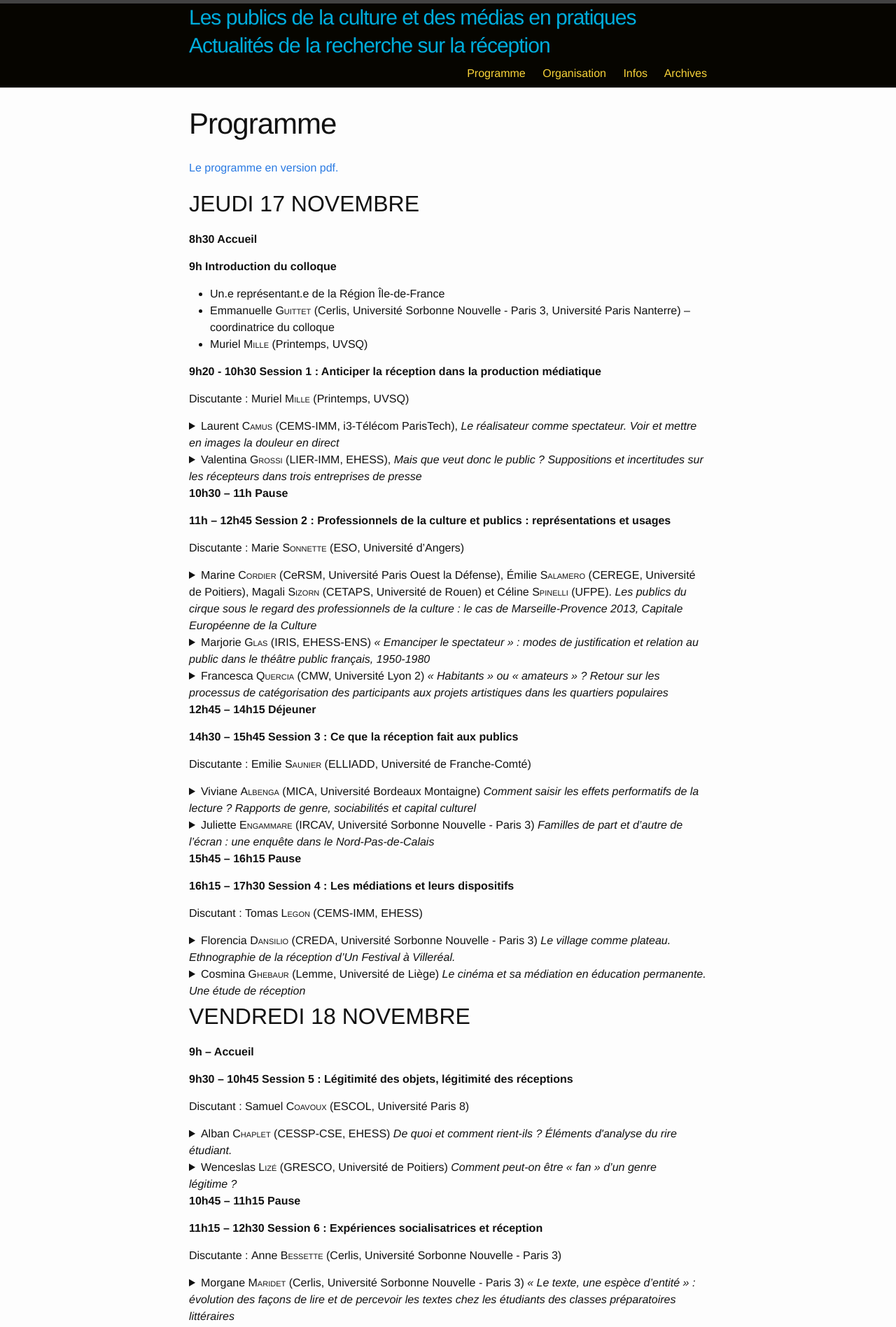
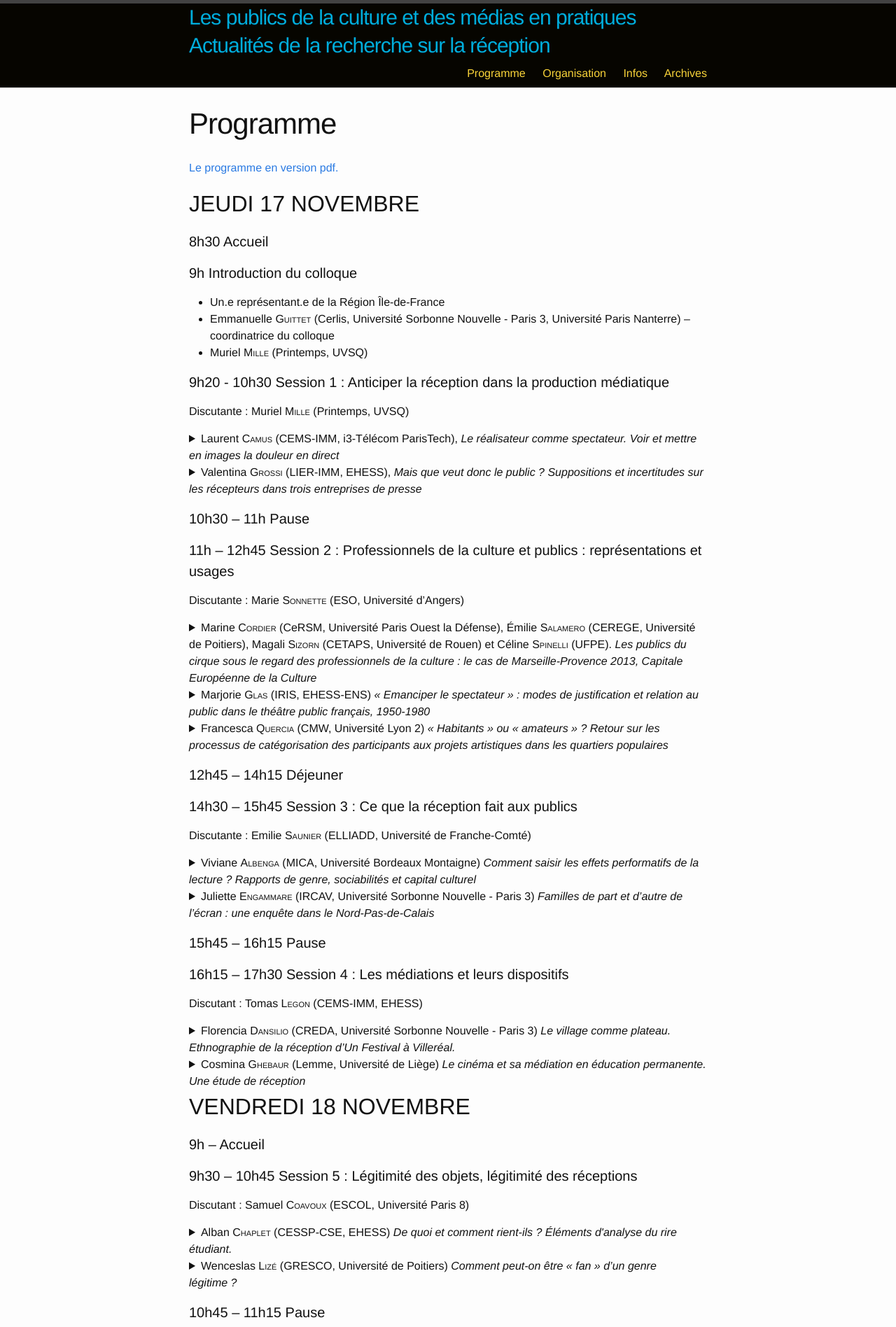
Before and after one commit to rt14-afs/rt14-afs.github.io, a Jekyll site: the page built from programme.md, in a window 1280 px wide. Shown: the top 1896 px of the page at 70% size. Built offline with Jekyll 4.4.1, drawn with Linux system fonts in a browser that asks for light colours.

Commit message:
fixed title spacing

```diff
--- a/_sass/_base.scss
+++ b/_sass/_base.scss
@@ -21,6 +21,10 @@ details p {
     margin-left: 30px;
     margin-right: 30px;
     text-align: justify;
+}
+
+h4 {
+    margin-top: 15px;
 }
 
 .author-name {
--- a/programme.md
+++ b/programme.md
@@ -8,16 +8,16 @@ permalink: /programme/
 
 ## JEUDI 17 NOVEMBRE
 
-**8h30 Accueil**
+#### 8h30 Accueil
 
-**9h Introduction du colloque**
+#### 9h Introduction du colloque
 
 + Un.e représentant.e de la Région Île-de-France
 + Emmanuelle <span class="author-name">Guittet</span> (Cerlis, Université Sorbonne Nouvelle - Paris 3, Université Paris Nanterre) – coordinatrice du colloque
 + Muriel <span class="author-name">Mille</span> (Printemps, UVSQ)
 
 
-**9h20 - 10h30 Session 1 : Anticiper la réception dans la production médiatique**
+#### 9h20 - 10h30 Session 1 : Anticiper la réception dans la production médiatique
 
 Discutante : Muriel <span class="author-name">Mille</span> (Printemps, UVSQ)
 
@@ -32,9 +32,9 @@ La présente contribution interrogera la distinction entre émission et récepti
 </p></details>
 
 
-**10h30 – 11h Pause**
+#### 10h30 – 11h Pause
 
-**11h – 12h45 Session 2 : Professionnels de la culture et publics : représentations et usages**
+#### 11h – 12h45 Session 2 : Professionnels de la culture et publics : représentations et usages
 
 Discutante : Marie <span class="author-name">Sonnette</span> (ESO, Université d’Angers)
 
@@ -54,9 +54,9 @@ En s’appuyant sur une enquête ethnographique réalisée dans des compagnies d
 </p></details>
 
 
-**12h45 – 14h15 Déjeuner**
+#### 12h45 – 14h15 Déjeuner
 
-**14h30 – 15h45 Session 3 : Ce que la réception fait aux publics **
+#### 14h30 – 15h45 Session 3 : Ce que la réception fait aux publics
 
 Discutante : Emilie <span class="author-name">Saunier</span> (ELLIADD, Université de Franche-Comté)
 
@@ -70,9 +70,9 @@ Déclarer que les séries télévisées sont à la mode est un lieu commun. Mais
 </p></details>
 
 
-**15h45 – 16h15 Pause**
+#### 15h45 – 16h15 Pause
 
-**16h15 – 17h30 Session 4 : Les médiations et leurs dispositifs**
+#### 16h15 – 17h30 Session 4 : Les médiations et leurs dispositifs
 
 Discutant : Tomas <span class="author-name">Legon</span> (CEMS-IMM, EHESS)
 
@@ -88,9 +88,9 @@ Cette communication s’intéressera à la médiation mise en œuvre par des pro
 
 ## VENDREDI 18 NOVEMBRE
 
-**9h – Accueil**
+#### 9h – Accueil
 
-**9h30 – 10h45 Session 5 : Légitimité des objets, légitimité des réceptions**
+#### 9h30 – 10h45 Session 5 : Légitimité des objets, légitimité des réceptions
 
 Discutant : Samuel <span class="author-name">Coavoux</span> (ESCOL, Université Paris 8)
 
@@ -104,9 +104,9 @@ Dans les travaux sur la réception, la figure de l’amateur éclairé s’oppos
 </p></details>
 
 
-**10h45 – 11h15 Pause**
+#### 10h45 – 11h15 Pause
 
-**11h15 – 12h30 Session 6 : Expériences socialisatrices et réception**
+#### 11h15 – 12h30 Session 6 : Expériences socialisatrices et réception
 
 Discutante : Anne <span class="author-name">Bessette</span> (Cerlis, Université Sorbonne Nouvelle - Paris 3)
 
@@ -120,9 +120,9 @@ Cette communication explorera le potentiel d’une approche du goût musical et
 </p></details>
 
 
-**12h30 – 14h Déjeuner**
+#### 12h30 – 14h Déjeuner
 
-**14h – 15h45 Session 7 : Réception et sociabilités**
+#### 14h – 15h45 Session 7 : Réception et sociabilités
 
 Discutante : Emmanuelle <span class="author-name">Guittet</span> (Cerlis, Université Sorbonne Nouvelle - Paris 3, Université Paris Nanterre)
 
@@ -141,9 +141,9 @@ Ma communication porte sur les formes de sociabilité lectorale en ligne au sein
 </p></details>
 
 
-**15H45 – 16h15 Pause**
+#### 15H45 – 16h15 Pause
 
-**16h15 – 17h30 Session 8 : Attention et engagement des publics de séries télévisées**
+#### 16h15 – 17h30 Session 8 : Attention et engagement des publics de séries télévisées
 
 Discutante : Anne-Sophie <span class="author-name">Béliard</span> (PACTE, Université Grenoble Alpes)
 
@@ -158,9 +158,9 @@ Déclarer que les séries télévisées sont à la mode est un lieu commun. Mais
 </p></details>
 
 
-**17h30 Conclusion du colloque**
+#### 17h30 Conclusion du colloque
 
 + Samuel <span class="author-name">Bouron</span> (IRISSO, Université de Paris-Dauphine)
 + Emilie <span class="author-name">Saunier</span> (ELLIADD, Université de Franche-Comté)
 
-**18h Cocktail de clôture**
+#### 18h Cocktail de clôture
```
